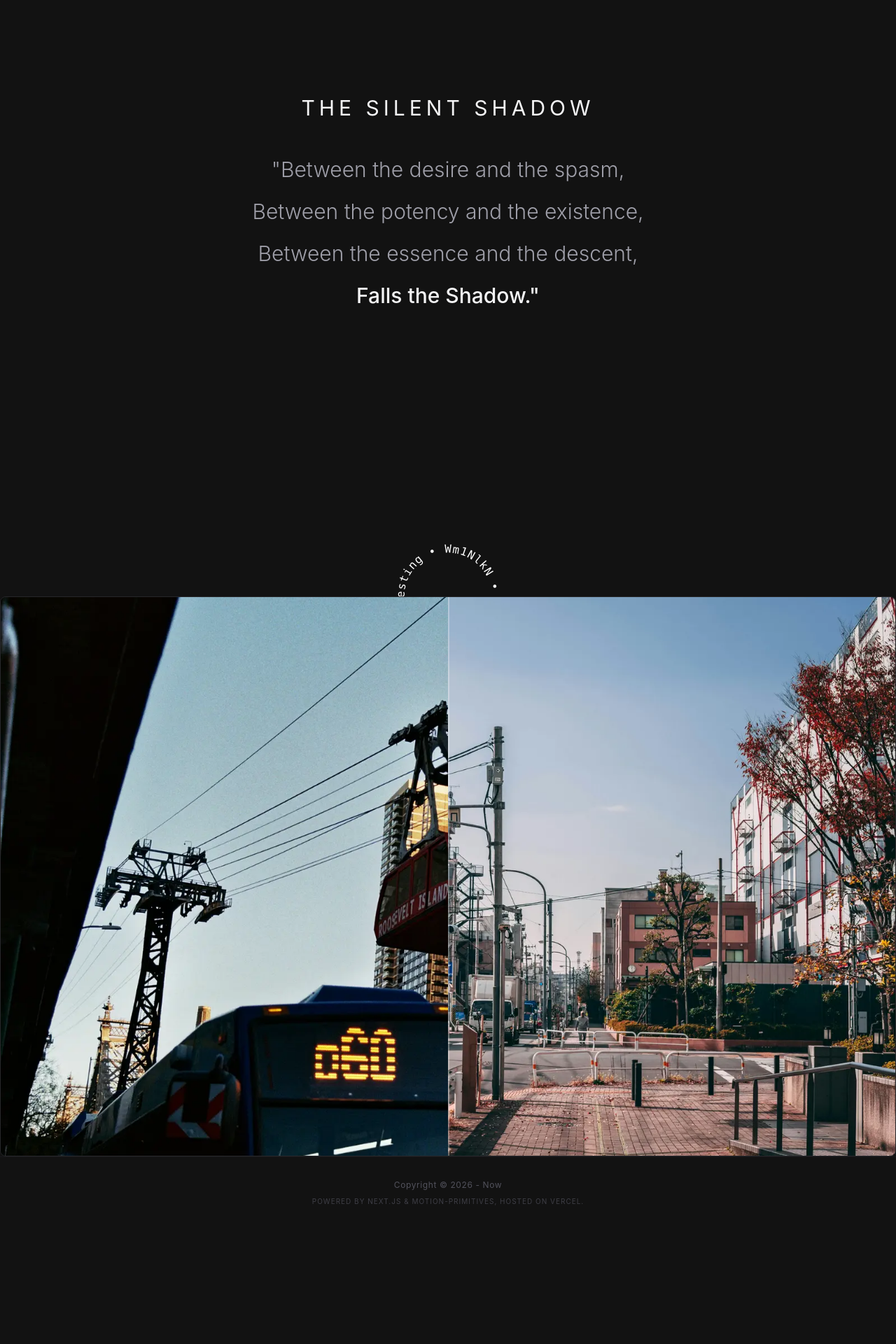
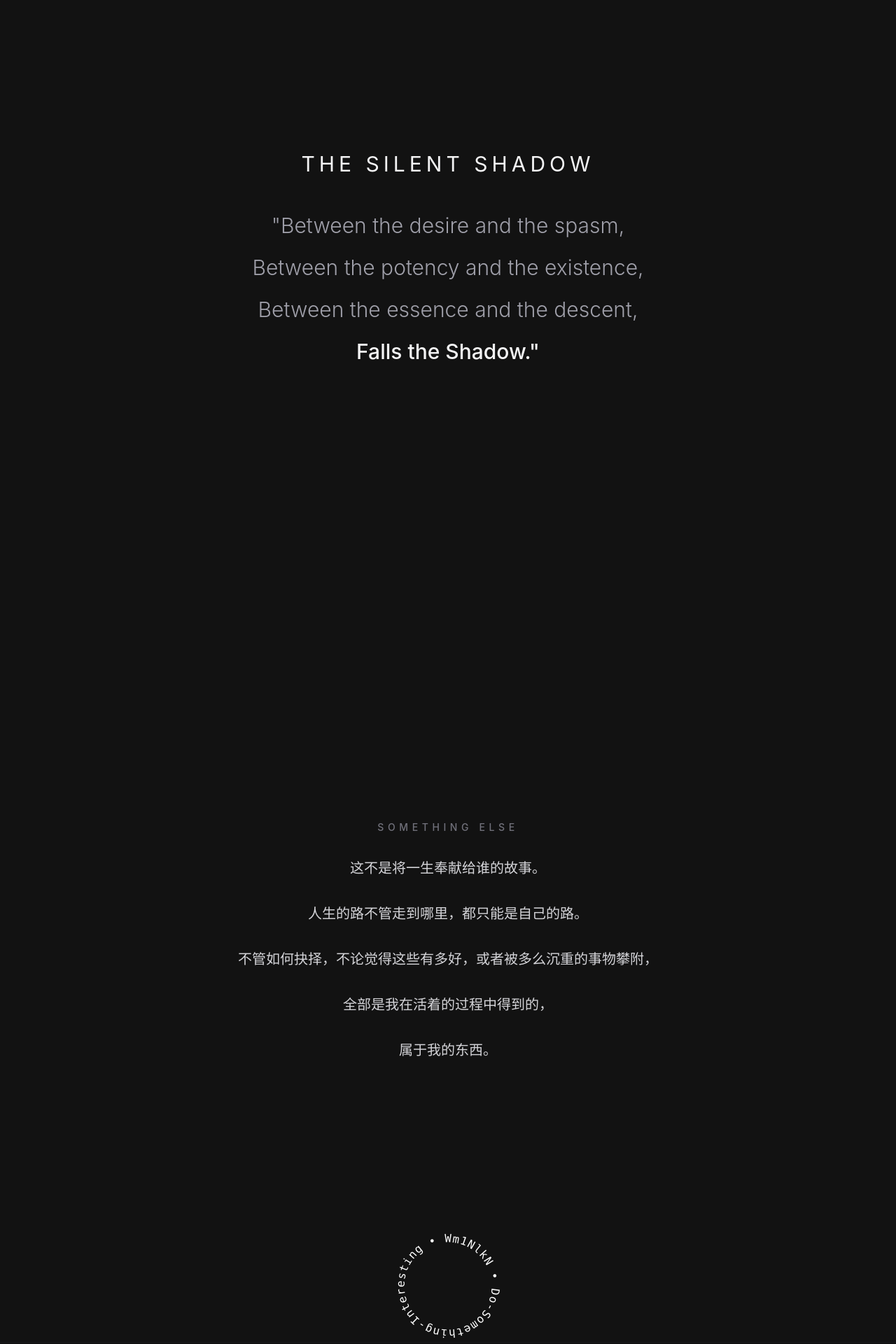
Before and after one commit to WNN6231/NextjsBlog, a Next.js app: page /about in a window 1280 px wide. Shown: the part 820-2740 px from the top of the page at 70% size. Before the commit the page ends 2576 px from the top, so only its background shows below. Built offline with nearby package versions, Linux system fonts and the light colour scheme.

Commit message:
about页面更改

```diff
--- a/app/about/page.tsx
+++ b/app/about/page.tsx
@@ -1,9 +1,9 @@
 'use client';
 
 import React from 'react';
-import { motion } from 'motion/react'; // 如果报错，请改为 'framer-motion'
+import { motion } from 'motion/react';
 import { TextShimmer } from '@/app/components/core/text-shimmer';
-import { InView } from '@/app/components/core/in-view'; // 假设你已按同样方式下载了 InView
+import { InView } from '@/app/components/core/in-view';
 import { Cursor } from '@/app/components/core/cursor';
 import { SpinningTextCustomTransition } from '../components/SpinningTextCustomTransition';
 import { ImageComparisonSpring } from "../components/ImageComparisonSpring"
@@ -12,7 +12,6 @@ export default function AboutPage() {
   return (
     <main className="text-white">
 
-      {/* 第一部分：全屏的滚动引导 */}
       <section className='relative flex h-screen w-full flex-col items-center justify-center snap-start'>
         <motion.div
           initial={{ opacity: 0, scale: 0.9, y: 20 }}
@@ -20,7 +19,6 @@ export default function AboutPage() {
           transition={{ duration: 0.8, ease: "easeOut" }}
           className='z-10 w-full max-w-2xl px-6'
         >
-          {/* 这里可以放你的标题 */}
         </motion.div>
 
         <motion.div
@@ -29,7 +27,6 @@ export default function AboutPage() {
           transition={{ delay: 0.5, duration: 1 }}
           className='relative flex h-64 w-full items-center justify-center -mt-60'
         >
-          {/* 1. 背景动画菱形 */}
           <motion.div
             initial={{ rotate: 45 }}
             animate={{
@@ -45,7 +42,6 @@ export default function AboutPage() {
             className="absolute h-48 w-48 border border-zinc-500 bg-transparent shadow-[0_0_15px_rgba(113,113,122,0.1)]"
           />
 
-          {/* 2. 前景文字层 (Scramble 效果) */}
           <TextShimmer
             className='z-10 text-sm font-medium uppercase tracking-[0.4em] '
             duration={1.2}
@@ -55,7 +51,6 @@ export default function AboutPage() {
         </motion.div>
       </section>
 
-      {/* 第二部分：内容展示 */}
       <InView
         variants={{
           hidden: { opacity: 0, y: 50, filter: 'blur(8px)' },
@@ -64,16 +59,14 @@ export default function AboutPage() {
         viewOptions={{ margin: '0px 0px -200px 0px' }}
         transition={{ duration: 0.6, ease: 'easeOut' }}
       >
-        <div className='flex min-h-[50vh] flex-col items-center justify-center px-6 text-center pb-100'>
-          <div className="flex flex-col items-center gap-10">
+        <div className='flex flex-col items-center justify-center px-6 text-center pb-20'>
+          <div className="flex flex-col items-center gap-10 mt-20">
 
-              {/* 标题部分 */}
               <h2 className='text-3xl tracking-[0.2em] font-sans text-zinc-400 dark:text-zinc-100 uppercase'>
               The Silent Shadow
               </h2>
 
-              {/* 诗歌部分 */}
-              <div className='max-w-2xl text-3xl leading-loose text-zinc-400  font-light'>
+              <div className='max-w-2xl text-3xl leading-loose text-zinc-400 font-light'>
               "Between the desire and the spasm,<br />
               Between the potency and the existence,<br />
               Between the essence and the descent,<br />
@@ -110,9 +103,25 @@ export default function AboutPage() {
           </div>
         </div>
 
-        <div className="w-full max-w-none px-0 lg:max-w-8xl lg:mx-auto">
+        {/* =============== 新增的个人介绍区块 =============== */}
+        <div className="flex w-full flex-col items-center justify-center px-46 pt-140 pb-80 text-center">
+          <div className="max-w-2xl">
+            <h3 className="mb-8 text-sm font-medium uppercase tracking-[0.4em] text-zinc-500">
+              Something Else
+            </h3>
+            <p className="text-xl leading-relaxed font-light text-zinc-300">
+              这不是将一生奉献给谁的故事。<br /><br />
+              人生的路不管走到哪里，都只能是自己的路。<br /><br />
+              不管如何抉择，不论觉得这些有多好，或者被多么沉重的事物攀附，<br /><br />
+              全部是我在活着的过程中得到的，<br /><br />
+              属于我的东西。<br />
+            </p>
+          </div>
+        </div>
+        {/* ================================================== */}
+
+        <div className="w-full max-w-none px-0 pb-20 lg:max-w-8xl lg:mx-auto">
           <SpinningTextCustomTransition />
-          <ImageComparisonSpring />
         </div>
       </InView>
 
```
